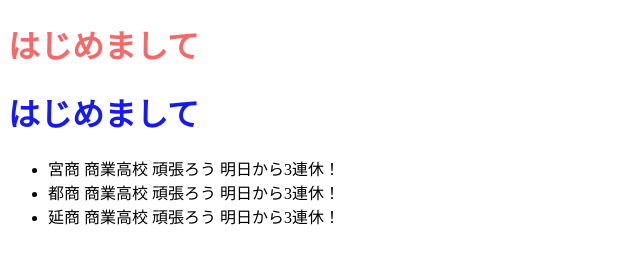
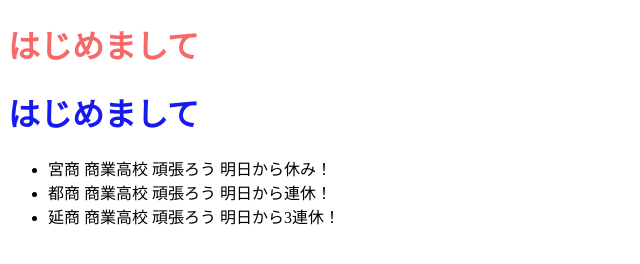
Before and after one commit to skawashin1122/dotinstall_vscode, a plain HTML site: page index.html in a window 1280 px wide. Shown: the full height of the page, 0-640 px from the left. Drawn offline with Linux system fonts and the light colour scheme.

Commit message:
change index.html

```diff
--- a/index.html
+++ b/index.html
@@ -9,8 +9,8 @@
     <h1>はじめまして</h1>
     <h1 class='title'>はじめまして</h1>
     <ul>
-        <li>宮商 商業高校 頑張ろう 明日から3連休！</li>
-        <li>都商 商業高校 頑張ろう 明日から3連休！</li>
+        <li>宮商 商業高校 頑張ろう 明日から休み！</li>
+        <li>都商 商業高校 頑張ろう 明日から連休！</li>
         <li>延商 商業高校 頑張ろう 明日から3連休！</li>
     </ul>
     <script src="main.js"></script>
```
